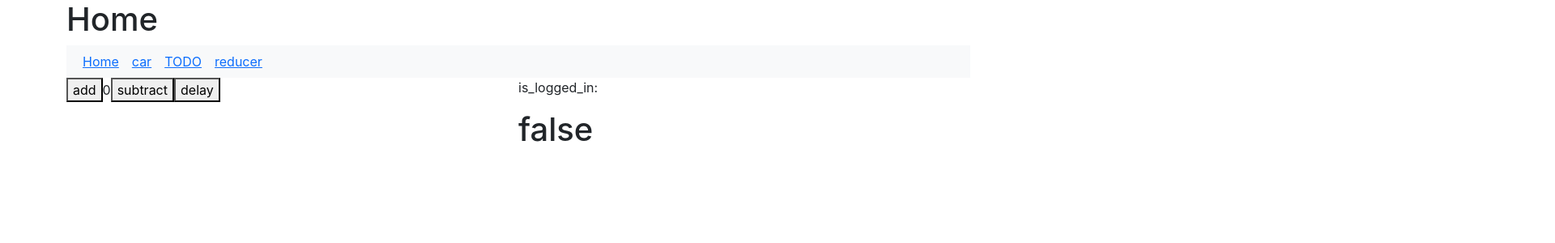
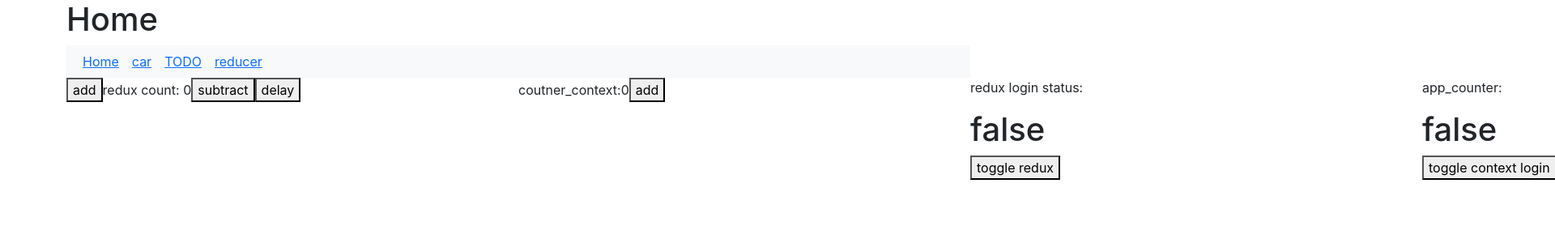
Before and after one commit to sagartmg2/react-app, a React (Create React App) app: page / in a window 1280 px wide. Shown: the top 300 px of the page at 81% size, 1920 px wide, since content can reach past the window. Built offline with nearby package versions, Linux system fonts and the light colour scheme.

Commit message:
useContext vs useRedux
renders all  || renders only subscribed

```diff
--- a/src/App.js
+++ b/src/App.js
@@ -1,6 +1,6 @@
 import logo from './logo.svg';
 import './App.css';
-
+import React from "react"
 import Button from './Button';
 import { SmallButton, BigButton } from './NamedButton';
 import Home from './Home';
@@ -20,10 +20,14 @@ import Login from './login';
 import { UserContext } from './UserContext';
 import Reducer from './Reducer';
 
+export const CounterContext = React.createContext();
+
 function App() {
 
   const [show, setfirst] = useState(true)
   const [is_logged_in, setLogin] = useState(false);
+
+  const [count, setCount] = useState(0);
 
   return (
     <div className="container">
@@ -56,6 +60,8 @@ function App() {
           </div>
         </nav>
 
+        <CounterContext.Provider value={{ count, setCount }}>
+
           <UserContext.Provider value={{ is_logged_in, setLogin }}>
             <Routes>
               <Route path="/login" element={<Login />} />
@@ -75,6 +81,7 @@ function App() {
               {/* <Route path="todos/:id" element={<Show />}/> */}
             </Routes>
           </UserContext.Provider>
+        </CounterContext.Provider>
 
         {/* <p>app js</p> */}
         {/* {
--- a/src/Counter.js
+++ b/src/Counter.js
@@ -1,8 +1,9 @@
-import React from 'react'
+import React, { useContext } from 'react'
 
 import { useSelector, useDispatch } from 'react-redux'
 import { increment, decrement, delayIncrement } from './app/reducers/counter'
 // import { login, logout } from './app/reducers/auth'
+import { CounterContext } from "./App"
 
 export default function Counter() {
 
@@ -10,13 +11,21 @@ export default function Counter() {
     const dispatch = useDispatch()
 
     console.log("-- render-- counter");
+
+    const counter_context = useContext(CounterContext);
+
     return (
         <>
             <div className='col-6'>
                 <button onClick={() => { dispatch(increment()) }}>add</button>
-                {count}
+                redux count: {count}
                 <button onClick={() => { dispatch(decrement()) }}>subtract</button>
-                <button onClick={() => {dispatch(delayIncrement()) }}> delay</button>
+                <button onClick={() => { dispatch(delayIncrement()) }}> delay</button>
+            </div>
+            <div className='col-6'>
+                coutner_context:{counter_context.count}
+                <button onClick={() => { counter_context.setCount(counter_context.count + 1) }}>add</button>
+
             </div>
         </>
     )
--- a/src/Status.js
+++ b/src/Status.js
@@ -1,20 +1,37 @@
-import React from 'react'
+import React, { useContext } from 'react'
 
-import { useSelector } from 'react-redux'
+import { useDispatch, useSelector } from 'react-redux'
+import { toggle } from './app/reducers/auth'
+import { UserContext } from './UserContext'
 
 export default function Status() {
 
     const is_logged_in = useSelector((state) => { return state.auth.is_logged_in })
 
     console.log("render --satus --");
+    const user = useContext(UserContext);
+    const dispatch = useDispatch()
+
+
     return (
         <>
             <div className='col-6'>
                 <p>
-                    is_logged_in:
+                    redux login status:
                 </p>
                 <h1>{is_logged_in ? "true" : "false"}</h1>
+                <button onClick={() => { dispatch(toggle()) }}>toggle redux </button>
 
+
+            </div>
+            <div className='col-6'>
+                <p>
+                    app_counter:
+                </p>
+                <h1>{user.is_logged_in ? "true" : "false"}</h1>
+                <button onClick={() => {
+                    user.setLogin(!user.is_logged_in)
+                }}>toggle context login</button>
             </div>
         </>
     )
--- a/src/app/reducers/auth.js
+++ b/src/app/reducers/auth.js
@@ -7,7 +7,7 @@ export const authSlice = createSlice({
     user: {},
   },
   reducers: {
-    login: (state,action) => {
+    login: (state, action) => {
       console.log(action)
       // Redux Toolkit allows us to write "mutating" logic in reducers. It
       // doesn't actually mutate the state because it uses the Immer library,
@@ -20,12 +20,15 @@ export const authSlice = createSlice({
     },
     setUser: (state, action) => {
       state.user = action.payload
-    }
+    },
+    toggle: (state) => {
+      state.is_logged_in = !state.is_logged_in
+    },
 
   },
 })
 
 // Action creators are generated for each case reducer function
-export const { login, logout, setUser } = authSlice.actions
+export const { login, logout, toggle, setUser } = authSlice.actions
 
 export default authSlice.reducer
```
Lines whose indentation alone changed are shown as unchanged.
